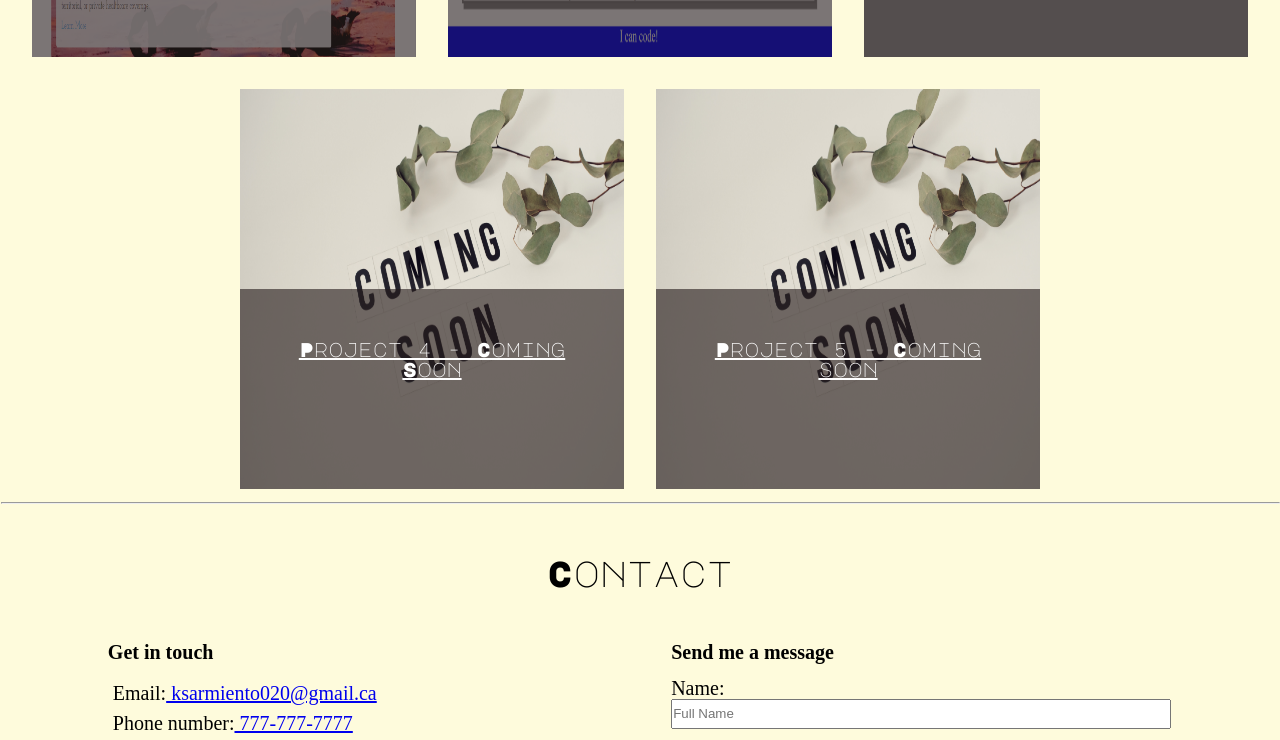
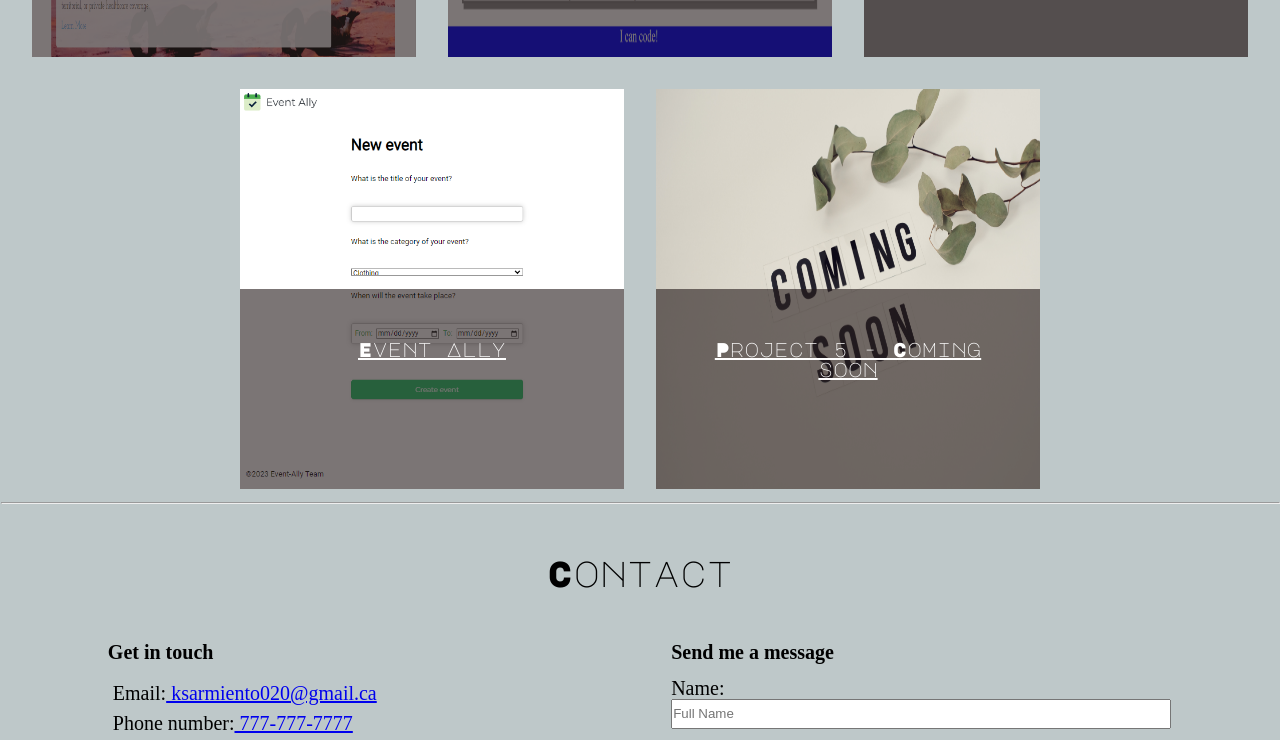
Before and after one commit to KitSarmiento/Professional-Portfolio, a plain HTML site: page index.html in a window 1280 px wide. Shown: the part 1143-1883 px from the top of the page. Drawn offline with Linux system fonts and the light colour scheme; grey boxes are pictures that could not be loaded; a web font is replaced by a local one.

Commit message:
Added a new project

```diff
--- a/assets/style.css
+++ b/assets/style.css
@@ -9,7 +9,7 @@
 }
 
 body {
-  background-color: #fefbdc;
+  background-color: #bec8c9;
   background-size: cover;
 }
 
@@ -48,7 +48,7 @@ nav ul li a {
 }
 
 nav ul li a:hover {
-  color: rgb(150, 148, 219);
+  color: rgba(198, 211, 122, 0.459);
 }
 
 .front-page-info {
@@ -80,7 +80,8 @@ nav ul li a:hover {
 .btn:hover {
   font-size: 17px;
   color: white;
-  background-color: rgb(39, 27, 204);
+  border: 3px solid transparent;
+  border-color: white;
 }
 
 .about-information {
--- a/index.html
+++ b/index.html
@@ -117,12 +117,15 @@
         <div class="container-project">
           <img
             class="project-image"
-            src="./assets/images/coming-soon.jpg"
-            alt="Coming Soon"
+            src="./assets/images/eventAlly.png"
+            alt="Event Ally"
           />
           <div class="project-overlay">
-            <a class="project-title" href="#" target="_blank"
-              >Project 4 - Coming Soon</a
+            <a
+              class="project-title"
+              href="https://github.com/event-ally-team/event-ally"
+              target="_blank"
+              >Event Ally</a
             >
           </div>
         </div>
```
Also changed, not shown: assets/images/eventAlly.png (added), 1 other file.
